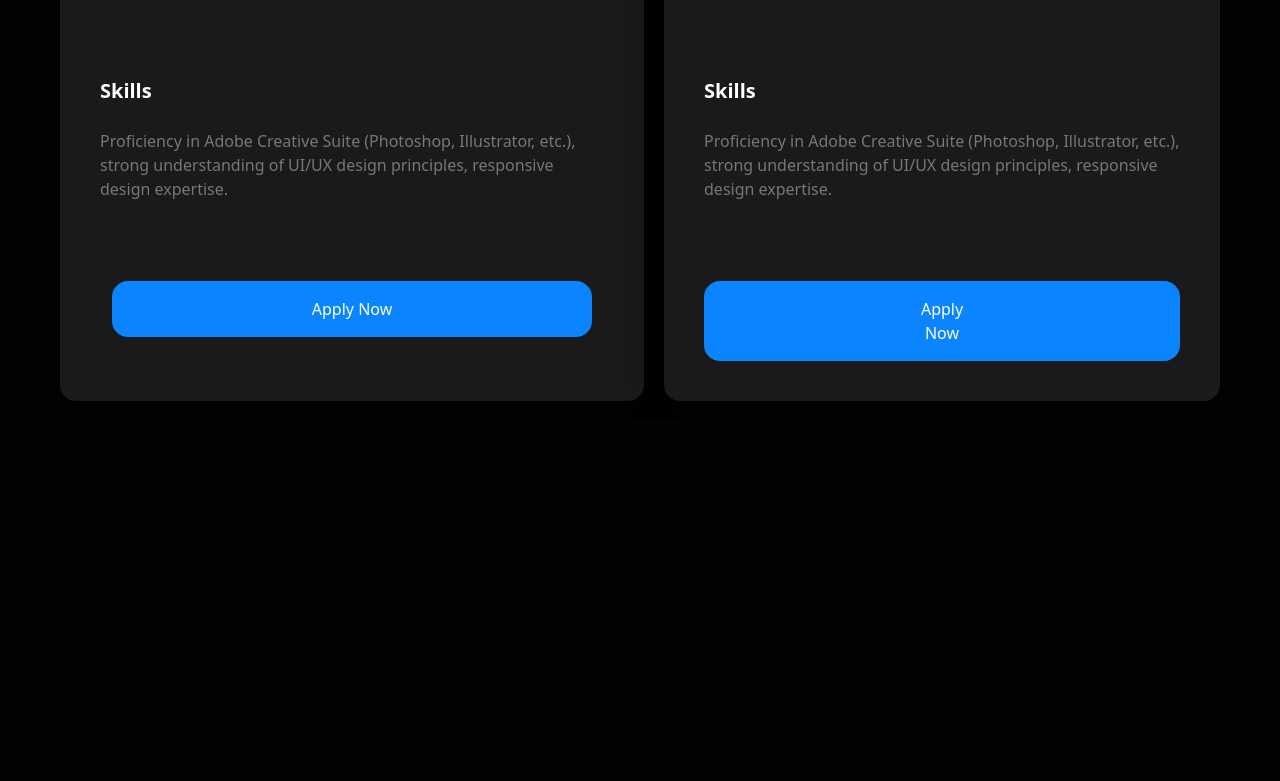
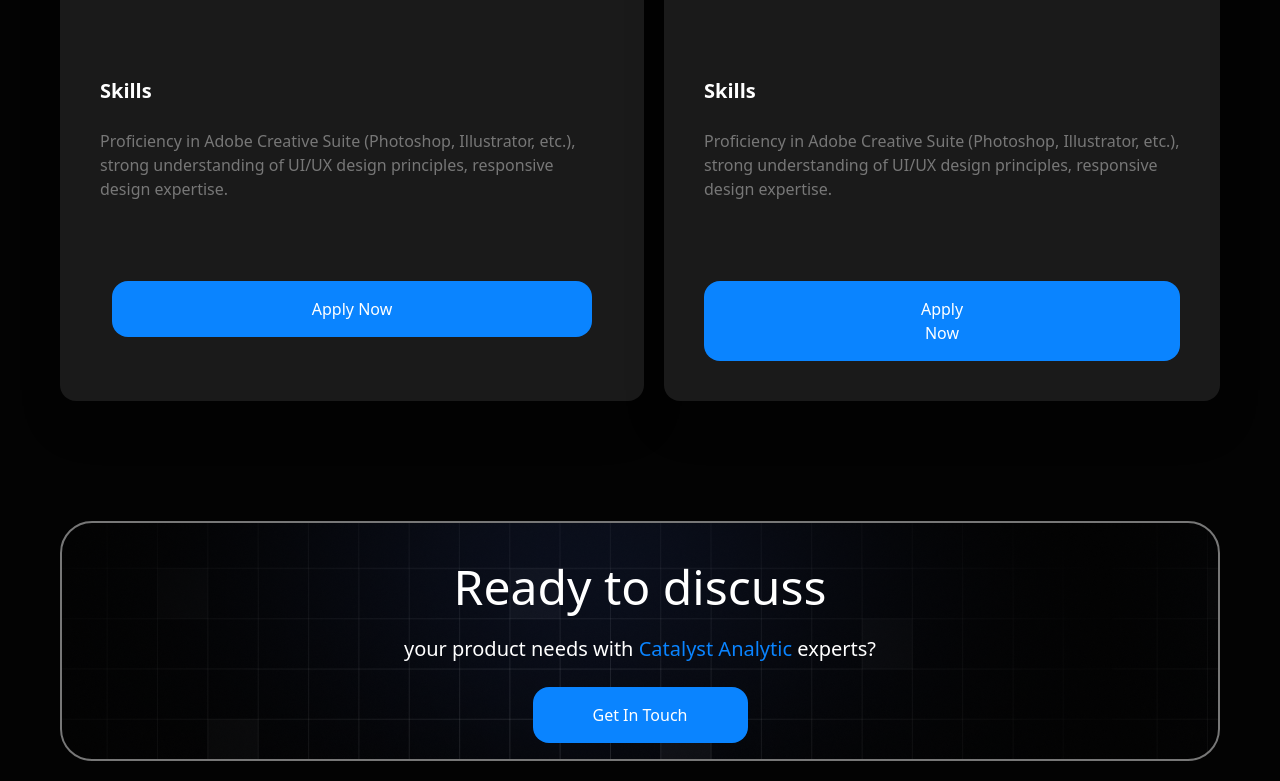
Before and after one commit to mukammalex/EXAM-03, a website: page index3.html in a window 1280 px wide. Shown: the part 2291-3072 px from the top of the page. Before the commit the page ends 2712 px from the top, so only its background shows below. Drawn offline with Linux system fonts and the light colour scheme.

Commit message:
Finished section Ready Page3

```diff
--- a/index3.html
+++ b/index3.html
@@ -186,6 +186,23 @@
     </div>
         </div>
     </section>
+
+
+
+    <section class="max-w-300 m-auto p-5 mt-20">
+
+        <div class="bg-[url(../img/kuku.png)] h-[30vh] border-2 border-[#777] rounded-4xl">
+
+            <div class="text-white flex flex-col justify-center items-center">
+                <h1 class="text-5xl mt-10">Ready to discuss</h1>
+                <br>
+                <h2 class="text-xl">your product needs with <span class="text-[#0A84FF]">Catalyst Analytic</span> experts?</h2>
+                <br>
+                <button class="bg-[#0A84FF] px-15 py-4 rounded-2xl cursor-pointer hover:bg-amber-400">Get In Touch</button>
+            </div>
+        </div>
+
+    </section>
 </main>
 
 </body>
```
Also changed, not shown: img/kuku.png (added), src/output.css.
